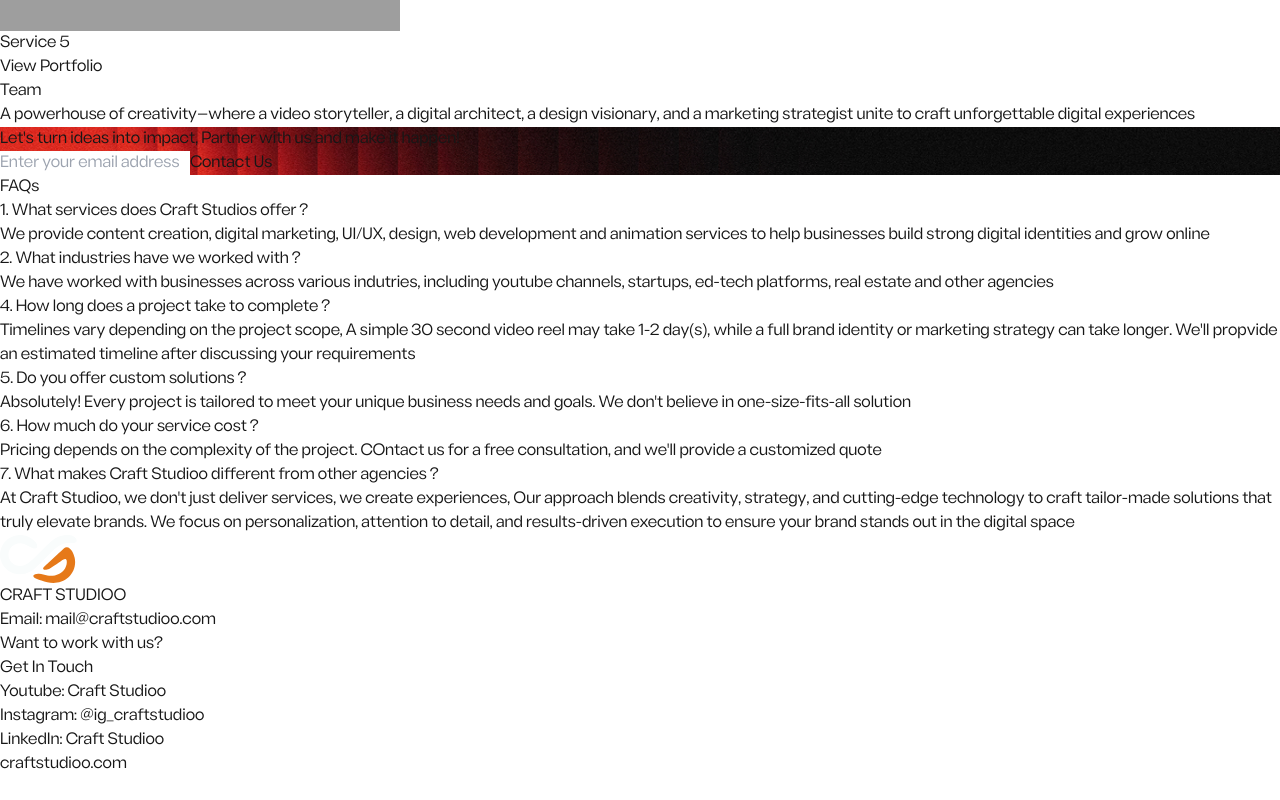
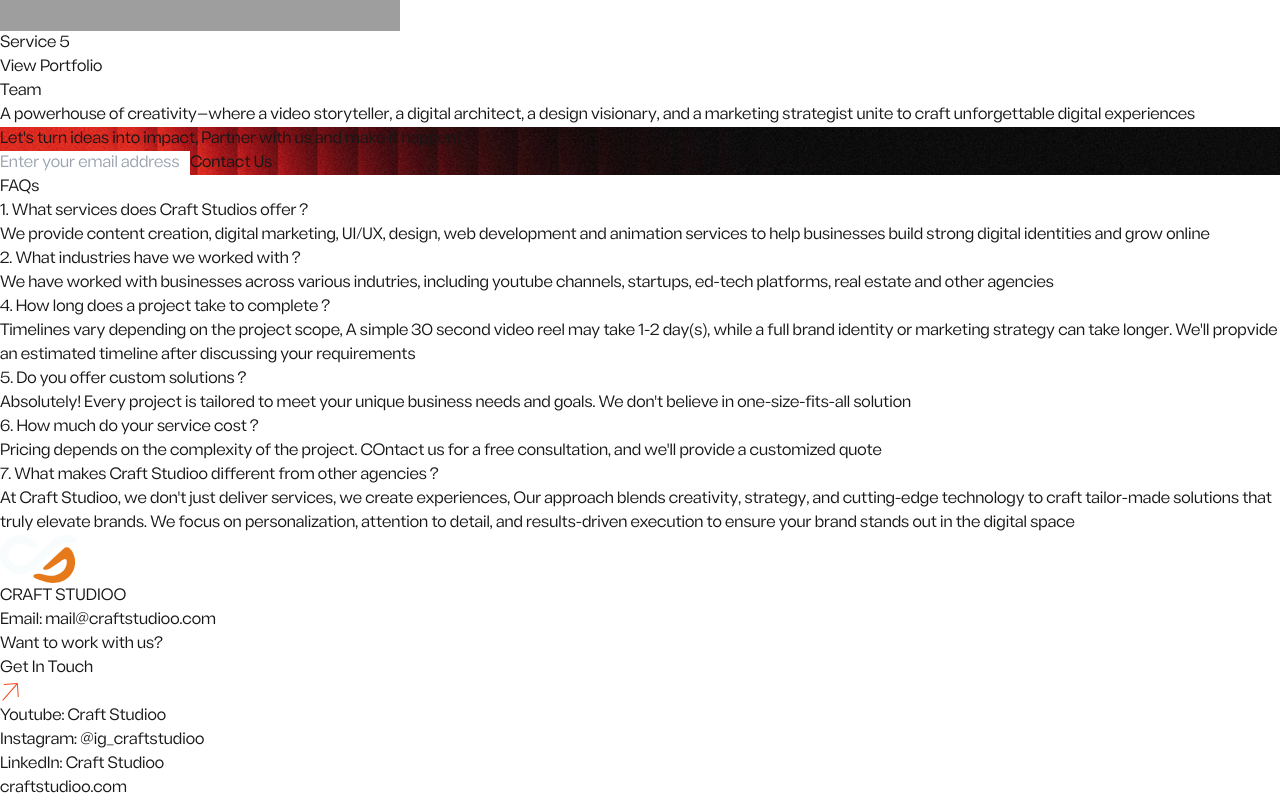
Before and after one commit to craftstudioo/craftstudioo.com, a Next.js app: page / in a window 1280 px wide. Shown: the part 3680-4480 px from the top of the page. Before the commit the page ends 4456 px from the top, so only its background shows below. Built offline with nearby package versions, Linux system fonts and the light colour scheme; grey boxes are pictures that could not be loaded.

Commit message:
Added get in touch button

```diff
--- a/src/components/home-page/footer.tsx
+++ b/src/components/home-page/footer.tsx
@@ -28,11 +28,21 @@
             Want to work with us?
           </div>
           <a
-            className="text-2xl sm:text-3xl md:text-4xl font-light underline p-1 underline-offset-8"
+            className="text-2xl sm:text-3xl md:text-4xl font-light underline p-1 underline-offset-8 flex items-center"
             style={{ textDecorationThickness: "0.5px" }}
             href="#contact-us"
           >
             Get In Touch
+            <span className="ml-2">
+              <Image
+                src="/red_arrow.svg"
+                alt="Arrow Icon"
+                width={20}
+                height={24}
+                className="w-5 h-6"
+                style={{ transform: "rotate(41deg)" }}
+              />
+            </span>
           </a>
         </div>
       </div>
```
Also changed, not shown: public/red_arrow.svg (added).
